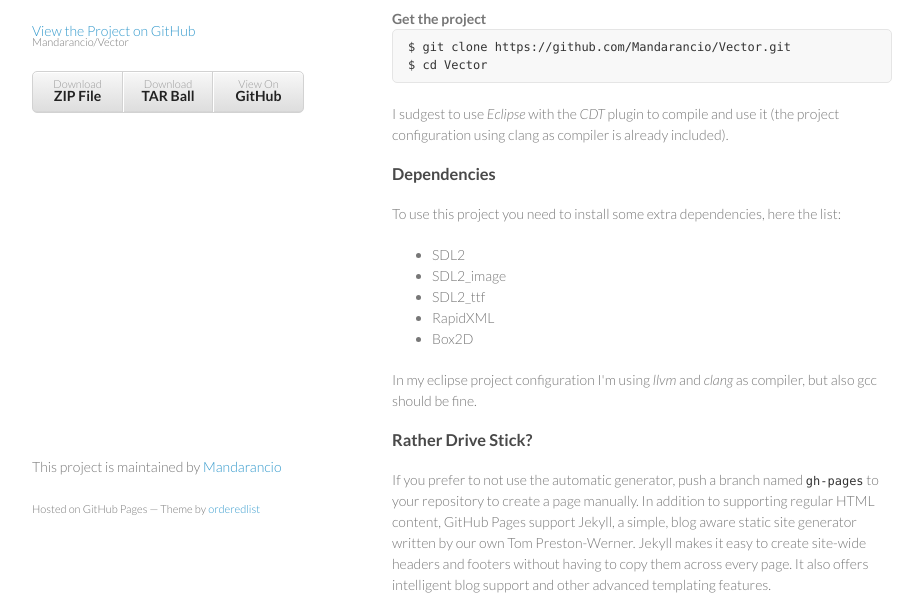
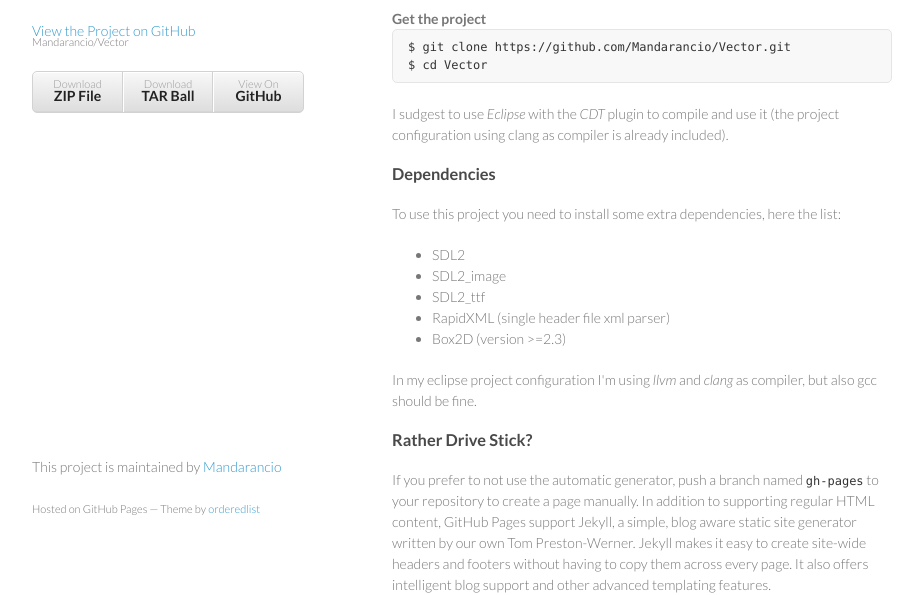
Before and after one commit to Mandarancio/Vector, a plain HTML site: page index.html in a window 1280 px wide. Shown: the part 212-807 px from the top of the page, without its empty margins (178-1101 px from the left). Drawn offline with Linux system fonts and the light colour scheme.

Commit message:
Dep comment added

```diff
--- a/index.html
+++ b/index.html
@@ -48,8 +48,8 @@ $ cd Vector
 <li>SDL2</li>
 <li>SDL2_image</li>
 <li>SDL2_ttf</li>
-<li>RapidXML</li>
-<li>Box2D</li>
+<li>RapidXML (single header file xml parser)</li>
+<li>Box2D (version >=2.3)</li>
 </ul>
 <p>In my eclipse project configuration I'm using <i>llvm</i> and <i>clang</i> as compiler, but also gcc should be fine.</p>
 
```
